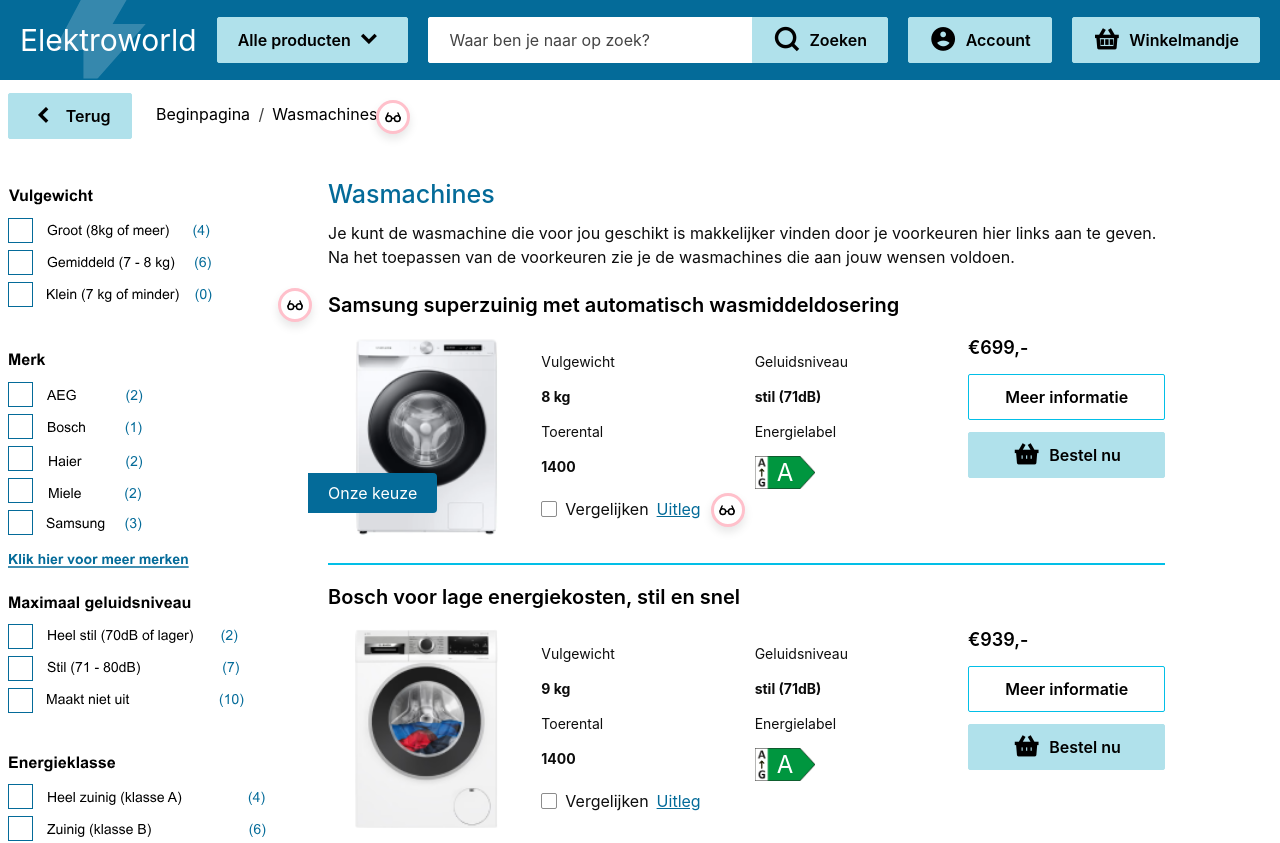
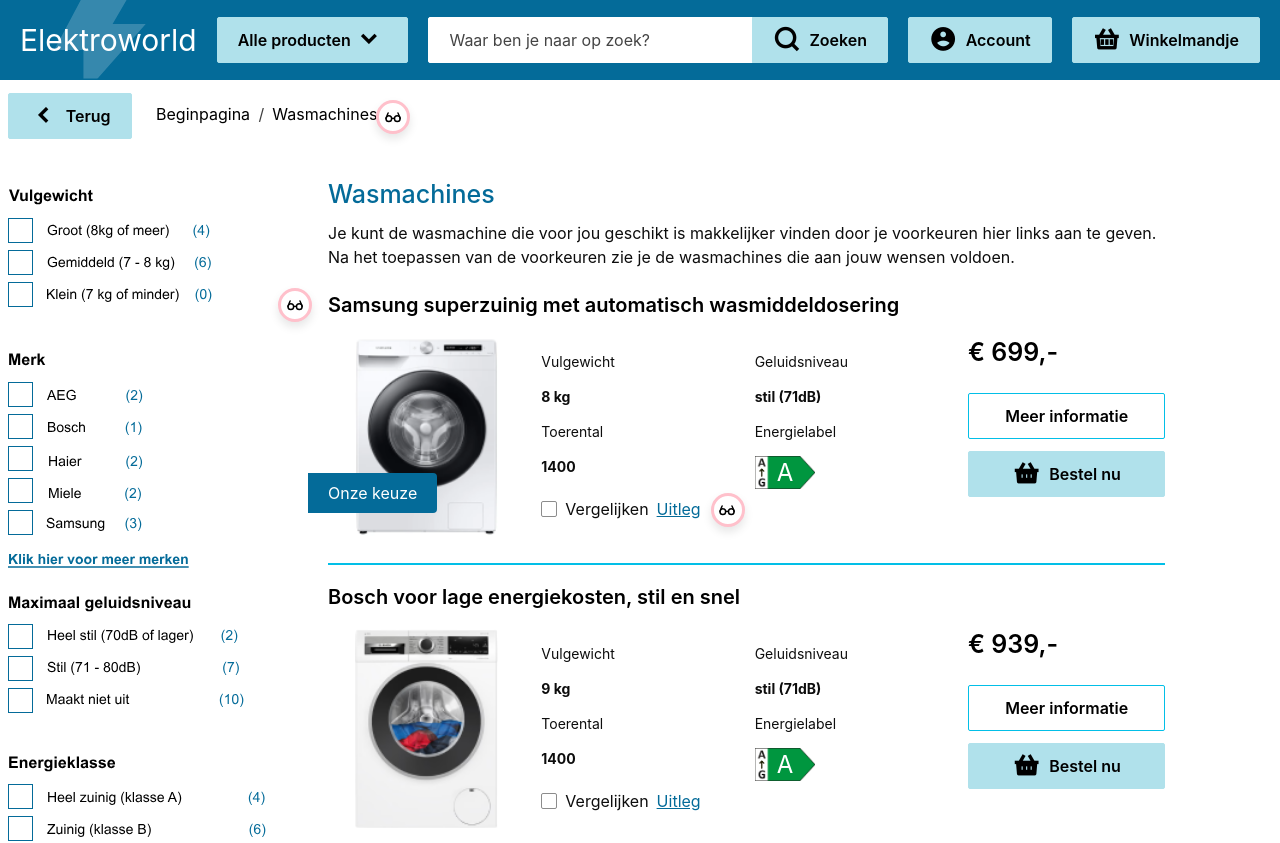
Before and after one commit to basdebruin/senioren-webshop, a SvelteKit app: page /products/wasmachines in a window 1280 px wide. Shown: the top 843 px of the page. Built offline with nearby package versions, Linux system fonts and the light colour scheme.

Commit message:
price font size

```diff
--- a/src/routes/products/Product.svelte
+++ b/src/routes/products/Product.svelte
@@ -60,7 +60,7 @@
             </p>
         </div>
         <div class="column">
-            <h4>€{prijs},-</h4>
+            <h3 style="font-size: 1.25rem">€ {prijs},-</h3>
             <a href="/products/wasmachines/samsung" class="btn">Meer informatie</a>
             <a href="/shopping-cart" class="btn btn-primary" on:click={() => shoppingCartFull.set(true)}>
                 <i class="ri-shopping-basket-2-fill"></i>
```
